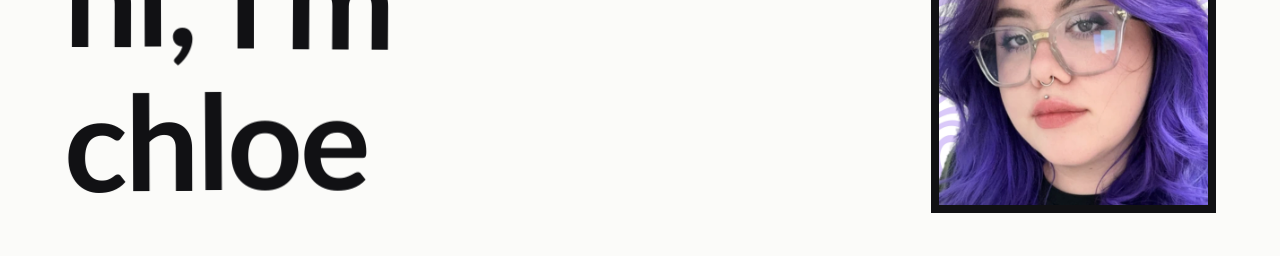
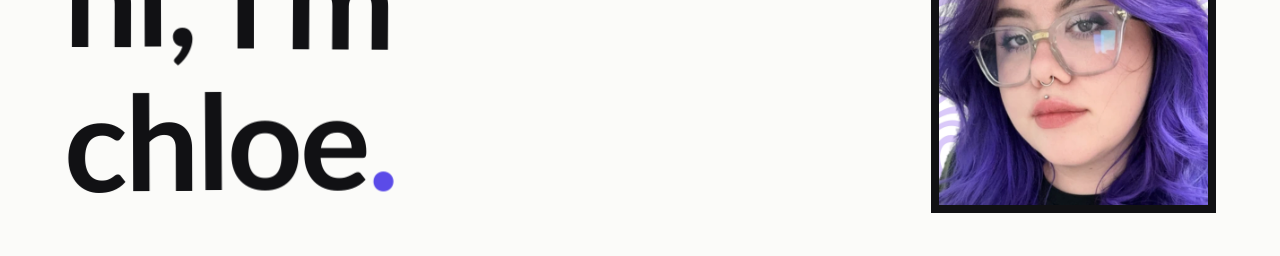
Before and after one commit to hi-chloe/website-portfolio, a Next.js app: page / in a window 1280 px wide. Shown: the part 281-537 px from the top of the page. Built offline with nearby package versions, Linux system fonts and the light colour scheme; a web font is replaced by a local one.

Commit message:
Add an accent period to the landing lockup.
Co-authored-by: Cursor <cursoragent@cursor.com>

```diff
--- a/app/globals.css
+++ b/app/globals.css
@@ -466,6 +466,7 @@
 .glyph{display:inline-block;font-family:var(--display);
   font-variation-settings:"wght" 600;will-change:transform,color}
 .glyph.space{width:.26em}
+.glyph.dot{color:var(--accent)}
 
 
 /* ---------- home blocks ---------- */
--- a/app/page.tsx
+++ b/app/page.tsx
@@ -14,7 +14,7 @@ export default function Home() {
 <header className="hero-home" id="top">
   <div className="hero-row">
     <div className="lockup-wrap">
-      <HeroLockup lines={["hi, i'm", "chloe"]} />
+      <HeroLockup lines={["hi, i'm", "chloe."]} />
     </div>
     <div className="portrait">
       <img src="/assets/chloe-portrait.webp" alt="Chloe Polk" width="1200" height="1200" fetchPriority="high" />
--- a/components/HeroLockup.tsx
+++ b/components/HeroLockup.tsx
@@ -88,7 +88,9 @@ export function HeroLockup({ lines }: { lines: string[] }) {
       glyphs.forEach((g, i) => {
         const p = pose[i % pose.length];
         g.style.transform = `translateY(${(p * 2.2).toFixed(1)}px) rotate(${p.toFixed(2)}deg)`;
-        g.style.color = mix(INK, CFG.accent, 0.22 + (i % 4) * 0.07);
+        if (!g.classList.contains("dot")) {
+          g.style.color = mix(INK, CFG.accent, 0.22 + (i % 4) * 0.07);
+        }
       });
       fit();
       document.fonts?.ready.then(fit);
@@ -162,7 +164,9 @@ export function HeroLockup({ lines }: { lines: string[] }) {
           const swayR = Math.sin(t * 0.9 + s.ph * 1.3) * 0.35;
           g.style.transform =
             `translate3d(${s.x.toFixed(2)}px,${(s.y + swayY).toFixed(2)}px,0) rotate(${(s.r + swayR).toFixed(2)}deg)`;
-          g.style.color = mix(INK, CFG.accent, clamp(1 - d / CFG.radius, 0, 1) * CFG.intensity);
+          if (!g.classList.contains("dot")) {
+            g.style.color = mix(INK, CFG.accent, clamp(1 - d / CFG.radius, 0, 1) * CFG.intensity);
+          }
         });
       }
       raf = requestAnimationFrame(frame);
@@ -183,11 +187,14 @@ export function HeroLockup({ lines }: { lines: string[] }) {
     <h1 className="stage" ref={stage} aria-label={lines.join(" ")}>
       {lines.map((line, li) => (
         <span className="line" key={li} aria-hidden>
-          {[...line].map((ch, ci) => (
-            <span className={`glyph${ch === " " ? " space" : ""}`} key={ci}>
-              {ch === " " ? " " : ch}
-            </span>
-          ))}
+          {[...line].map((ch, ci) => {
+            const kind = ch === " " ? " space" : ch === "." ? " dot" : "";
+            return (
+              <span className={`glyph${kind}`} key={ci}>
+                {ch === " " ? " " : ch}
+              </span>
+            );
+          })}
         </span>
       ))}
     </h1>
```
